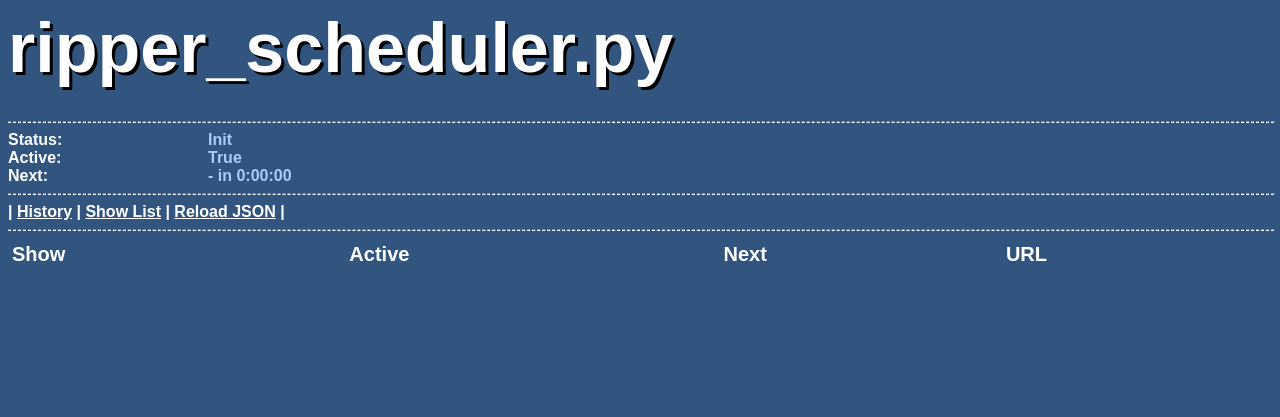
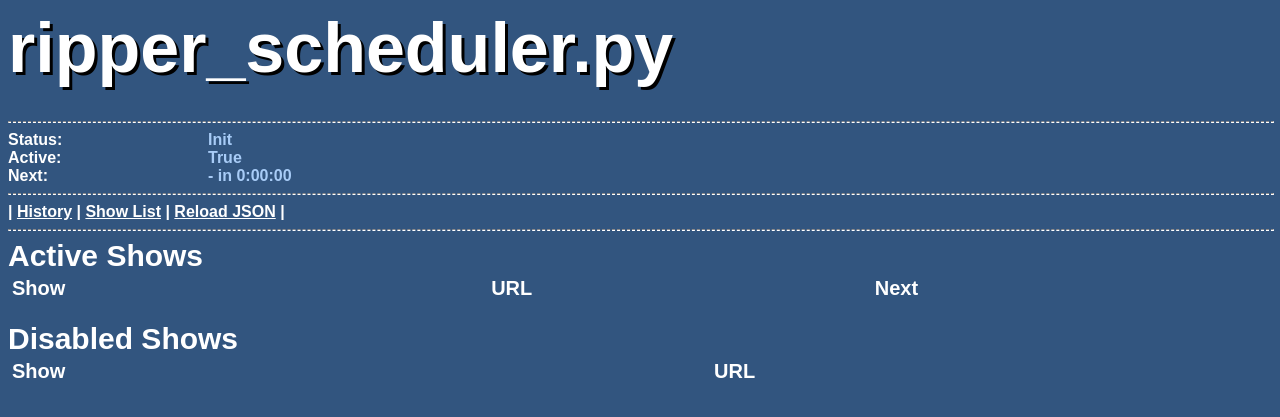
Before and after one commit to GoblinDynamiteer/scripts, a FastAPI app: page /list in a window 1280 px wide. Shown: the top 417 px of the page. Run offline with FastAPI, Linux system fonts and the light colour scheme; lists and menus that the app fills with data are empty; parts of the project's set-up code (start-up, migrations or seed data) failed here and were passed over.

Commit message:
files/fast_api/templates/show_list.html: split active/inactive
shows

Signed-off-by: Johan Kämpe <kampe.johan@gmail.com>

```diff
--- a/files/fast_api/templates/show_list.html
+++ b/files/fast_api/templates/show_list.html
@@ -1,21 +1,37 @@
 {% extends "base.html" %}
 {% block title %}SHOW LISTING{% endblock %}
 {% block content %}
+<div class="section_title">Active Shows</div>
 <table style="width:100%">
     <tr>
         <th>Show</th>
-        <th>Active</th>
+        <th>URL</th>
         <th>Next</th>
+    </tr>
+    {% for show in show_list %}
+    {% if not show.disabled %}
+    <tr>
+        <td>{{ show.name }}</td>
+        <td><a href="{{ show.url }}">{{ show.url }}</a></td>
+        <td>{{ show.next_airdate_str }}</td>
+    </tr>
+    {% endif %}
+    {% endfor %}
+</table>
+<br>
+<div class="section_title">Disabled Shows</div>
+<table style="width:100%">
+    <tr>
+        <th>Show</th>
         <th>URL</th>
     </tr>
     {% for show in show_list %}
+    {% if show.disabled %}
     <tr>
         <td>{{ show.name }}</td>
-        <td>{{ not show.disabled }}</td>
-        <td>{{ show.next_airdate_str }}</td>
-        <td>{{ show.url }}</td>
+        <td><a href="{{ show.url }}">{{ show.url }}</a></td>
     </tr>
+    {% endif %}
     {% endfor %}
-
 </table>
 {% endblock %}
```
